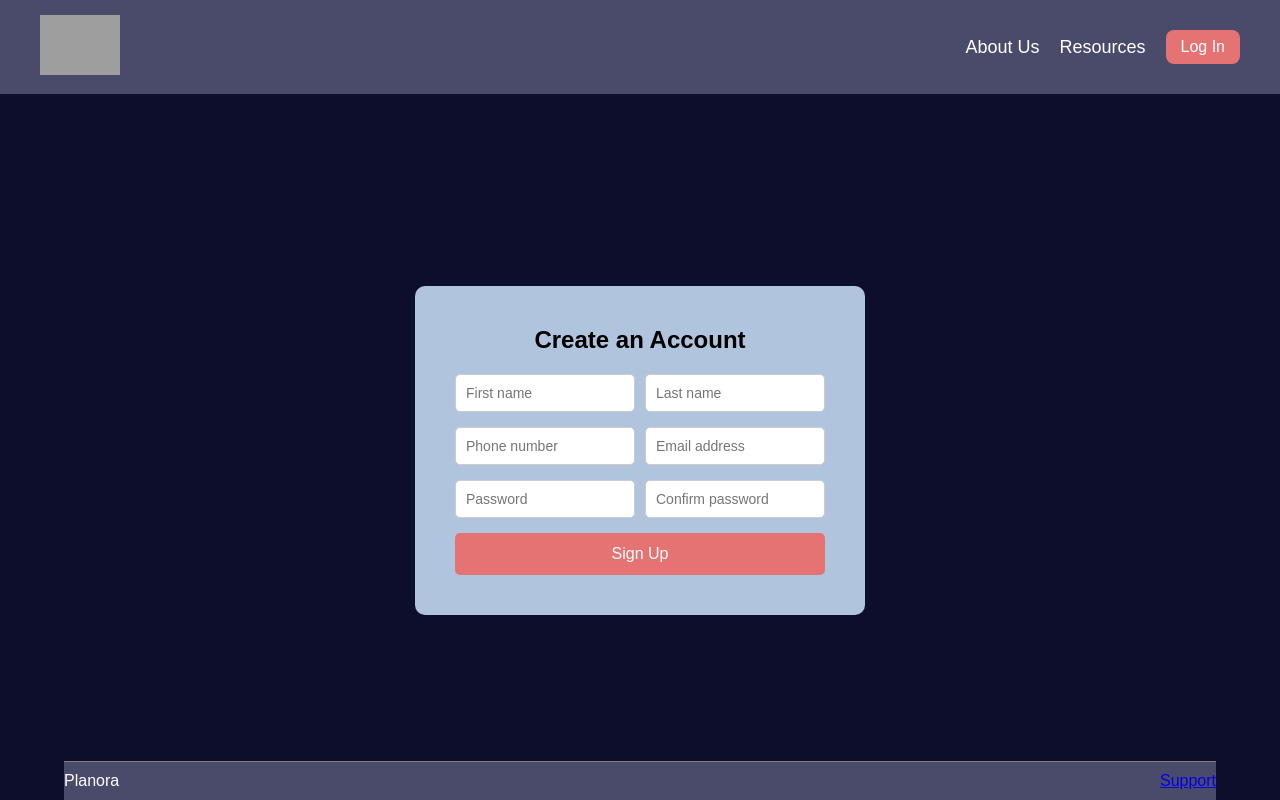
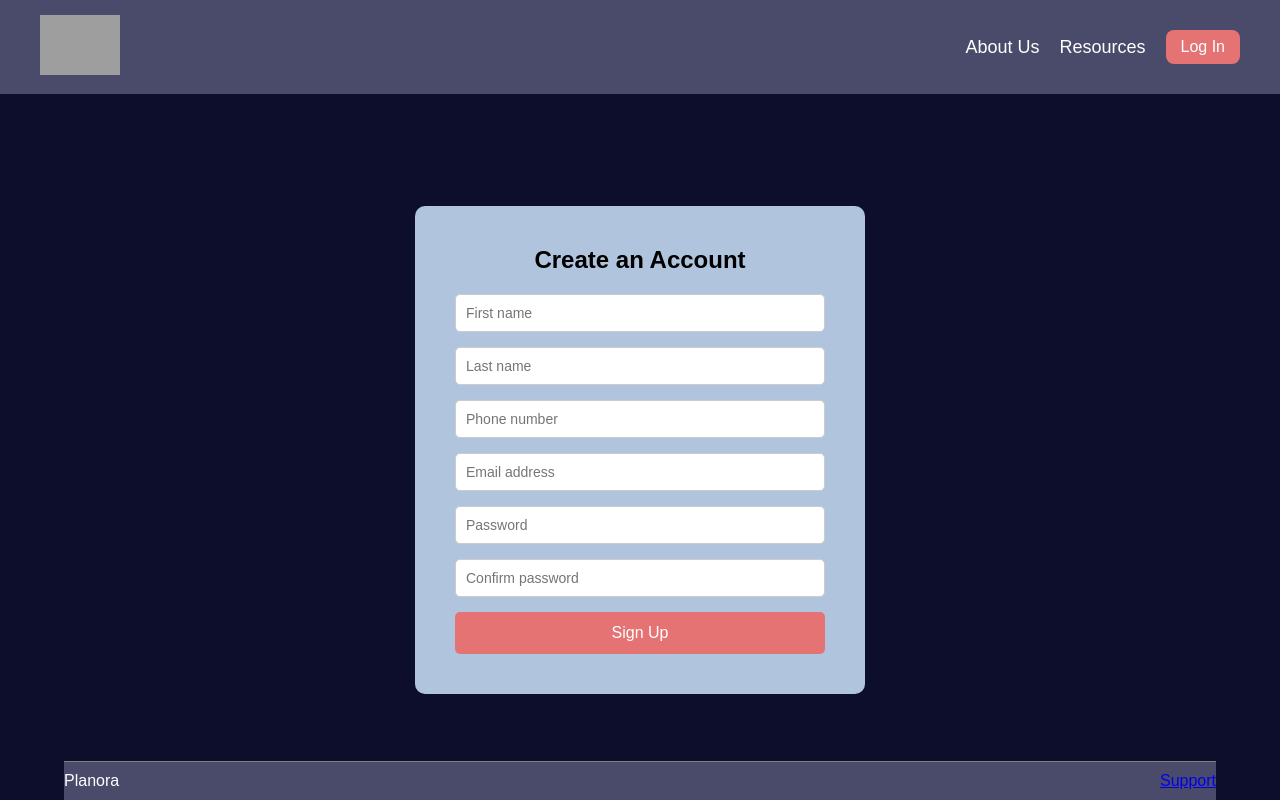
Before and after one commit to Vivian-Nguyen-08/git-assignment, a React (Create React App) app in the folder frontend/: page /signup in a window 1280 px wide. Built offline with nearby package versions, Linux system fonts and the light colour scheme; grey boxes are pictures that could not be loaded.

Commit message:
Update Signup.css with new changes

```diff
--- a/frontend/src/styles/Signup.css
+++ b/frontend/src/styles/Signup.css
@@ -136,3 +136,38 @@ footer {
     background-color: #4A4A6A;
     z-index: 10;
 }
+
+/* Input group: 2 fields side-by-side on wide screens, stacked on small screens */
+.input-group {
+    display: flex;
+    flex-wrap: wrap; /* allows wrapping on small screens */
+    justify-content: space-between;
+    gap: 15px;
+    margin-bottom: 15px;
+  }
+
+  .input-group {
+    display: flex;
+    flex-wrap: wrap;
+    justify-content: space-between;
+    gap: 15px;
+    margin-bottom: 15px;
+  }
+
+  .input-group input {
+    flex: 1;
+    min-width: 48%;
+    padding: 10px;
+    border-radius: 5px;
+    font-size: 14px;
+    border: 1px solid #ccc;
+  }
+
+  .input-group textarea {
+    width: 100%;
+    padding: 10px;
+    border-radius: 5px;
+    font-size: 14px;
+    border: 1px solid #ccc;
+    resize: vertical;
+  }
```
